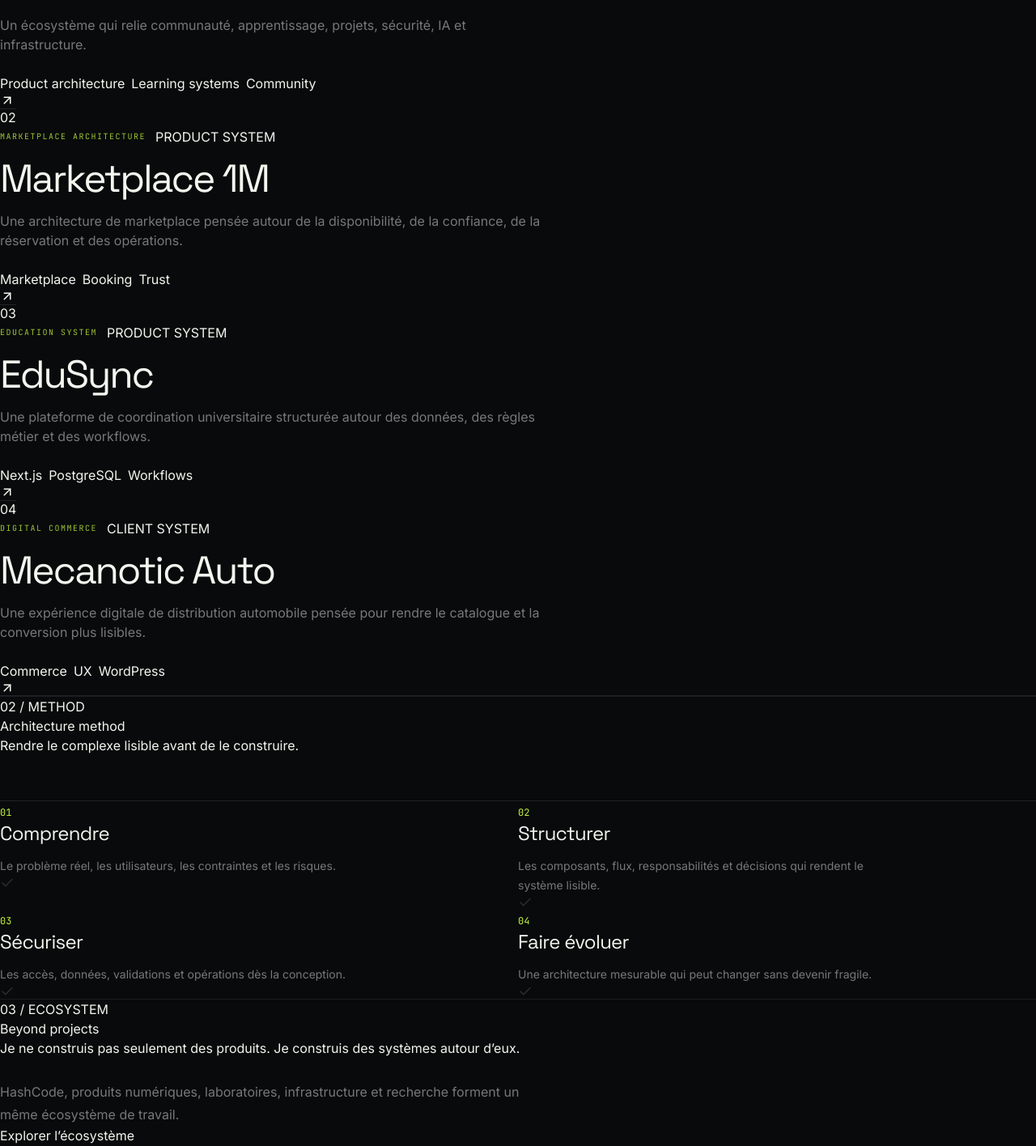
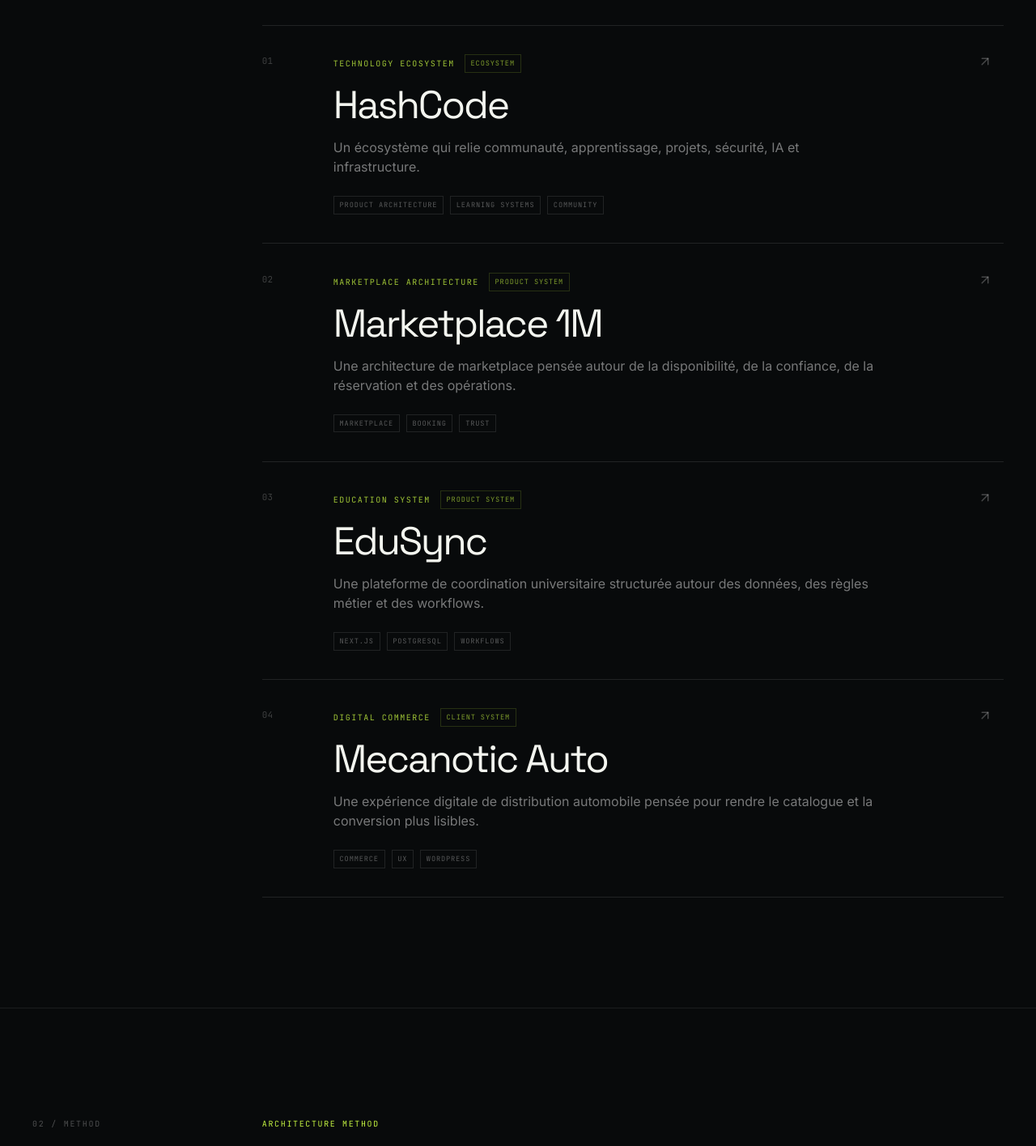
Before and after one commit to digitaleflex/eurinhash-portofolio, a Next.js app: page / in a window 1280 px wide. Shown: the part 1240-2656 px from the top of the page at 81% size. Built offline with nearby package versions, Linux system fonts and the light colour scheme.

Commit message:
design: establish editorial system tokens and components

```diff
--- a/app/globals.css
+++ b/app/globals.css
@@ -10,159 +10,100 @@
   --surface-soft: #1a201d;
   --muted: #a7b0a9;
   --muted-strong: #6b756e;
-  --line: rgba(255, 255, 255, 0.1);
-  --line-soft: rgba(255, 255, 255, 0.06);
+  --line: rgba(255,255,255,.10);
+  --line-soft: rgba(255,255,255,.06);
+  --line-strong: rgba(255,255,255,.18);
   --signal: #c5f441;
-  --signal-soft: rgba(197, 244, 65, 0.12);
+  --signal-soft: rgba(197,244,65,.12);
   --cyan: #86d9d1;
   color-scheme: dark;
 }
 
-* {
-  box-sizing: border-box;
+* { box-sizing: border-box; }
+html { scroll-behavior: smooth; }
+body { margin: 0; overflow-x: hidden; background: var(--background); color: var(--foreground); font-family: var(--font-inter), "Segoe UI", sans-serif; text-rendering: optimizeLegibility; -webkit-font-smoothing: antialiased; }
+::selection { background: var(--signal); color: var(--background); }
+a { color: inherit; text-decoration: none; }
+button, a { -webkit-tap-highlight-color: rgba(197,244,65,.2); }
+:focus-visible { outline: 2px solid var(--signal); outline-offset: 4px; }
+.text-balance { text-wrap: balance; }
+.text-pretty { text-wrap: pretty; }
+.font-display { font-family: var(--font-display), "Segoe UI", sans-serif; }
+.font-mono { font-family: var(--font-jetbrains), "Cascadia Code", monospace; }
+
+.skip-link { position: fixed; left: 1rem; top: 1rem; z-index: 100; transform: translateY(-200%); background: var(--signal); color: var(--background); padding: .75rem 1rem; font-size: .75rem; font-weight: 700; letter-spacing: .12em; text-transform: uppercase; transition: transform 180ms ease; }
+.skip-link:focus { transform: translateY(0); }
+
+.site-header { position: fixed; inset: 0 0 auto; z-index: 50; border-bottom: 1px solid rgba(255,255,255,.07); background: rgba(8,10,11,.88); backdrop-filter: blur(18px); }
+.brand-mark { display: inline-flex; height: 2rem; width: 2rem; align-items: center; justify-content: center; border: 1px solid rgba(197,244,65,.5); color: var(--signal); font-family: var(--font-jetbrains), monospace; font-size: .68rem; font-weight: 700; letter-spacing: -.04em; }
+.nav-link { color: rgba(255,255,255,.45); font-family: var(--font-mono), monospace; font-size: .66rem; letter-spacing: .04em; transition: color 180ms ease; }
+.nav-link:hover { color: var(--foreground); }
+.nav-cta, .button-primary { display: inline-flex; align-items: center; justify-content: center; gap: .55rem; border: 1px solid rgba(197,244,65,.55); background: var(--signal); color: var(--background); padding: .7rem .9rem; font-family: var(--font-jetbrains), monospace; font-size: .64rem; font-weight: 600; letter-spacing: .08em; text-transform: uppercase; transition: transform 180ms ease, background 180ms ease, color 180ms ease; }
+.nav-cta:hover, .button-primary:hover { transform: translateY(-1px); background: #d4ff65; }
+.button-secondary { display: inline-flex; align-items: center; justify-content: center; gap: .55rem; border: 1px solid var(--line-strong); color: rgba(255,255,255,.72); padding: .7rem .9rem; font-family: var(--font-jetbrains), monospace; font-size: .64rem; letter-spacing: .08em; text-transform: uppercase; transition: border-color 180ms ease, color 180ms ease, background 180ms ease; }
+.button-secondary:hover { border-color: rgba(197,244,65,.4); color: var(--signal); background: rgba(197,244,65,.04); }
+.menu-button { display: inline-flex; height: 2.25rem; width: 2.25rem; align-items: center; justify-content: center; border: 1px solid var(--line); background: transparent; color: var(--foreground); }
+.mobile-nav { border-top: 1px solid var(--line-soft); background: rgba(8,10,11,.98); }
+.mobile-nav-link { display: grid; grid-template-columns: 2rem 1fr auto; align-items: center; border-bottom: 1px solid var(--line-soft); padding: 1rem 0; font-family: var(--font-display), sans-serif; font-size: 1.35rem; letter-spacing: -.03em; }
+.mobile-nav-link span { color: var(--signal); font-family: var(--font-jetbrains), monospace; font-size: .62rem; }
+.mobile-nav-cta { display: flex; align-items: center; justify-content: space-between; margin-top: .8rem; border: 1px solid rgba(197,244,65,.4); padding: .9rem 1rem; color: var(--signal); font-family: var(--font-jetbrains), monospace; font-size: .66rem; text-transform: uppercase; letter-spacing: .08em; }
+
+.hero-editorial { background: radial-gradient(circle at 78% 38%, rgba(134,217,209,.035), transparent 26%), var(--background); }
+.hero-grid { background-image: linear-gradient(var(--line-soft) 1px, transparent 1px), linear-gradient(90deg, var(--line-soft) 1px, transparent 1px); background-size: 5rem 5rem; mask-image: linear-gradient(to bottom, rgba(0,0,0,.9), transparent 85%); }
+.system-map-panel { overflow: hidden; border: 1px solid var(--line); background: linear-gradient(180deg, rgba(20,25,23,.82), rgba(14,18,17,.96)); }
+.status-dot { width: 5px; height: 5px; border-radius: 999px; background: var(--signal); box-shadow: 0 0 0 3px rgba(197,244,65,.08); }
+.system-map-connection { stroke: var(--cyan); stroke-width: 1; stroke-dasharray: 3 7; opacity: .48; }
+.system-map-core { fill: #111613; stroke: rgba(197,244,65,.65); stroke-width: 1; }
+.system-map-core-label { fill: var(--foreground); font-family: var(--font-jetbrains), monospace; font-size: 11px; letter-spacing: .14em; text-anchor: middle; }
+.system-map-core-sub { fill: var(--muted-strong); font-family: var(--font-jetbrains), monospace; font-size: 7px; letter-spacing: .2em; text-anchor: middle; }
+.system-map-node { fill: var(--surface-raised); stroke-width: 1.2; transition: r 180ms ease, fill 180ms ease; }
+.system-map-node.lime { stroke: var(--signal); }
+.system-map-node.cyan { stroke: var(--cyan); }
+.system-map-node.is-active { fill: rgba(197,244,65,.12); }
+.system-map-label { fill: var(--muted); font-family: var(--font-jetbrains), monospace; font-size: 9px; letter-spacing: .11em; text-transform: uppercase; }
+
+.signal-cell { min-height: 7.5rem; }
+.section-frame { padding: 6rem 1.25rem; }
+.section-grid { display: grid; max-width: 80rem; margin: 0 auto; gap: 2.5rem; }
+.section-index { color: rgba(255,255,255,.28); font-family: var(--font-jetbrains), monospace; font-size: .62rem; letter-spacing: .18em; text-transform: uppercase; }
+.section-kicker { color: var(--signal); font-family: var(--font-jetbrains), monospace; font-size: .62rem; letter-spacing: .17em; text-transform: uppercase; }
+.section-title { max-width: 52rem; margin-top: .9rem; color: var(--foreground); font-family: var(--font-display), sans-serif; font-size: clamp(2.5rem, 5vw, 4.8rem); line-height: .94; letter-spacing: -.055em; text-wrap: balance; }
+
+.system-row { position: relative; display: grid; gap: 1.5rem; padding: 2.2rem 0; transition: background 180ms ease, padding 180ms ease; }
+.system-row:hover { background: rgba(255,255,255,.018); }
+.system-row-number { color: rgba(255,255,255,.22); font-family: var(--font-jetbrains), monospace; font-size: .68rem; }
+.system-row-arrow { align-self: start; color: rgba(255,255,255,.25); transition: color 180ms ease, transform 180ms ease; }
+.system-row:hover .system-row-arrow { color: var(--signal); transform: translate(2px,-2px); }
+.status-chip, .tech-chip { display: inline-flex; border: 1px solid var(--line); padding: .25rem .42rem; color: rgba(255,255,255,.32); font-family: var(--font-jetbrains), monospace; font-size: .54rem; letter-spacing: .1em; text-transform: uppercase; }
+.status-chip { border-color: rgba(197,244,65,.16); color: rgba(197,244,65,.62); }
+.method-card { display: grid; grid-template-columns: 3rem 1fr auto; gap: 1rem; align-items: start; border-bottom: 1px solid var(--line); padding: 2rem 0; }
+.ecosystem-feature { display: grid; gap: 4rem; align-items: center; }
+.ecosystem-map { position: relative; min-height: 22rem; border: 1px solid var(--line); background: var(--surface); overflow: hidden; }
+.ecosystem-map::before { content: ""; position: absolute; inset: 0; background-image: linear-gradient(var(--line-soft) 1px, transparent 1px), linear-gradient(90deg, var(--line-soft) 1px, transparent 1px); background-size: 3rem 3rem; opacity: .45; }
+.eco-node { position: absolute; z-index: 2; display: grid; place-items: center; min-width: 5rem; height: 2.1rem; border: 1px solid var(--line-strong); background: rgba(14,18,17,.94); color: rgba(255,255,255,.62); font-family: var(--font-jetbrains), monospace; font-size: .54rem; letter-spacing: .12em; }
+.eco-core { left: 50%; top: 50%; transform: translate(-50%,-50%); border-color: rgba(197,244,65,.5); color: var(--signal); }
+.eco-top { left: 50%; top: 12%; transform: translateX(-50%); }
+.eco-left { left: 10%; top: 50%; transform: translateY(-50%); }
+.eco-right { right: 10%; top: 50%; transform: translateY(-50%); }
+.eco-bottom { left: 50%; bottom: 12%; transform: translateX(-50%); }
+.eco-line { position: absolute; left: 50%; top: 50%; width: 36%; height: 1px; transform-origin: left center; background: rgba(134,217,209,.45); }
+.eco-line-a { transform: rotate(-90deg); }
+.eco-line-b { transform: rotate(180deg); }
+.eco-line-c { transform: rotate(0deg); }
+.eco-line-d { transform: rotate(90deg); }
+
+@media (min-width: 768px) {
+  .section-frame { padding: 8.5rem 2.5rem; }
+  .section-grid { grid-template-columns: .24fr 1fr; gap: 4rem; }
+  .system-row { grid-template-columns: 4rem 1fr 2rem; }
+  .ecosystem-feature { grid-template-columns: 1fr .8fr; }
 }
 
-html {
-  scroll-behavior: smooth;
-}
-
-body {
-  margin: 0;
-  overflow-x: hidden;
-  background: var(--background);
-  color: var(--foreground);
-  font-family: var(--font-inter), "Segoe UI", sans-serif;
-  text-rendering: optimizeLegibility;
-  -webkit-font-smoothing: antialiased;
-}
-
-::selection {
-  background: var(--signal);
-  color: var(--background);
-}
-
-a {
-  color: inherit;
-  text-decoration: none;
-}
-
-button,
-a {
-  -webkit-tap-highlight-color: rgba(197, 244, 65, 0.2);
-}
-
-:focus-visible {
-  outline: 2px solid var(--signal);
-  outline-offset: 4px;
-}
-
-.text-balance {
-  text-wrap: balance;
-}
-
-.text-pretty {
-  text-wrap: pretty;
-}
-
-.font-display {
-  font-family: var(--font-display), "Segoe UI", sans-serif;
-}
-
-.font-mono {
-  font-family: var(--font-jetbrains), "Cascadia Code", monospace;
-}
-
-.skip-link {
-  position: fixed;
-  left: 1rem;
-  top: 1rem;
-  z-index: 100;
-  transform: translateY(-200%);
-  background: var(--signal);
-  color: var(--background);
-  padding: 0.75rem 1rem;
-  font-size: 0.75rem;
-  font-weight: 700;
-  letter-spacing: 0.12em;
-  text-transform: uppercase;
-  transition: transform 180ms ease;
-}
-
-.skip-link:focus {
-  transform: translateY(0);
-}
-
-.system-grid {
-  background-image: linear-gradient(var(--line-soft) 1px, transparent 1px), linear-gradient(90deg, var(--line-soft) 1px, transparent 1px);
-  background-size: 4rem 4rem;
-  mask-image: linear-gradient(to bottom, black, transparent 80%);
-}
-
-.system-map {
-  background: radial-gradient(circle at 50% 40%, rgba(197, 244, 65, 0.08), transparent 45%), var(--surface);
-  border: 1px solid var(--line);
-}
-
-.system-map-line {
-  fill: none;
-  stroke: var(--cyan);
-  stroke-width: 1;
-  stroke-dasharray: 5 8;
-  opacity: 0.65;
-}
-
-.system-map-node {
-  fill: var(--surface-raised);
-  stroke: var(--signal);
-  stroke-width: 1.5;
-}
-
-.system-map-label {
-  fill: var(--muted);
-  font-family: var(--font-jetbrains), monospace;
-  font-size: 10px;
-  letter-spacing: 0.12em;
-  text-transform: uppercase;
-}
-
-.reveal {
-  animation: reveal-up 700ms cubic-bezier(0.22, 1, 0.36, 1) both;
-}
-
-.reveal-delay-1 {
-  animation-delay: 100ms;
-}
-
-.reveal-delay-2 {
-  animation-delay: 180ms;
-}
-
-.reveal-delay-3 {
-  animation-delay: 260ms;
-}
-
-@keyframes reveal-up {
-  from {
-    opacity: 0;
-    transform: translateY(18px);
-  }
-
-  to {
-    opacity: 1;
-    transform: translateY(0);
-  }
+@media (min-width: 1024px) {
+  .section-frame { padding-left: 2.5rem; padding-right: 2.5rem; }
 }
 
 @media (prefers-reduced-motion: reduce) {
-  html {
-    scroll-behavior: auto;
-  }
-
-  *,
-  *::before,
-  *::after {
-    animation-duration: 0.01ms !important;
-    animation-iteration-count: 1 !important;
-    transition-duration: 0.01ms !important;
-  }
+  html { scroll-behavior: auto; }
+  *, *::before, *::after { animation-duration: .01ms !important; animation-iteration-count: 1 !important; transition-duration: .01ms !important; }
 }
```
